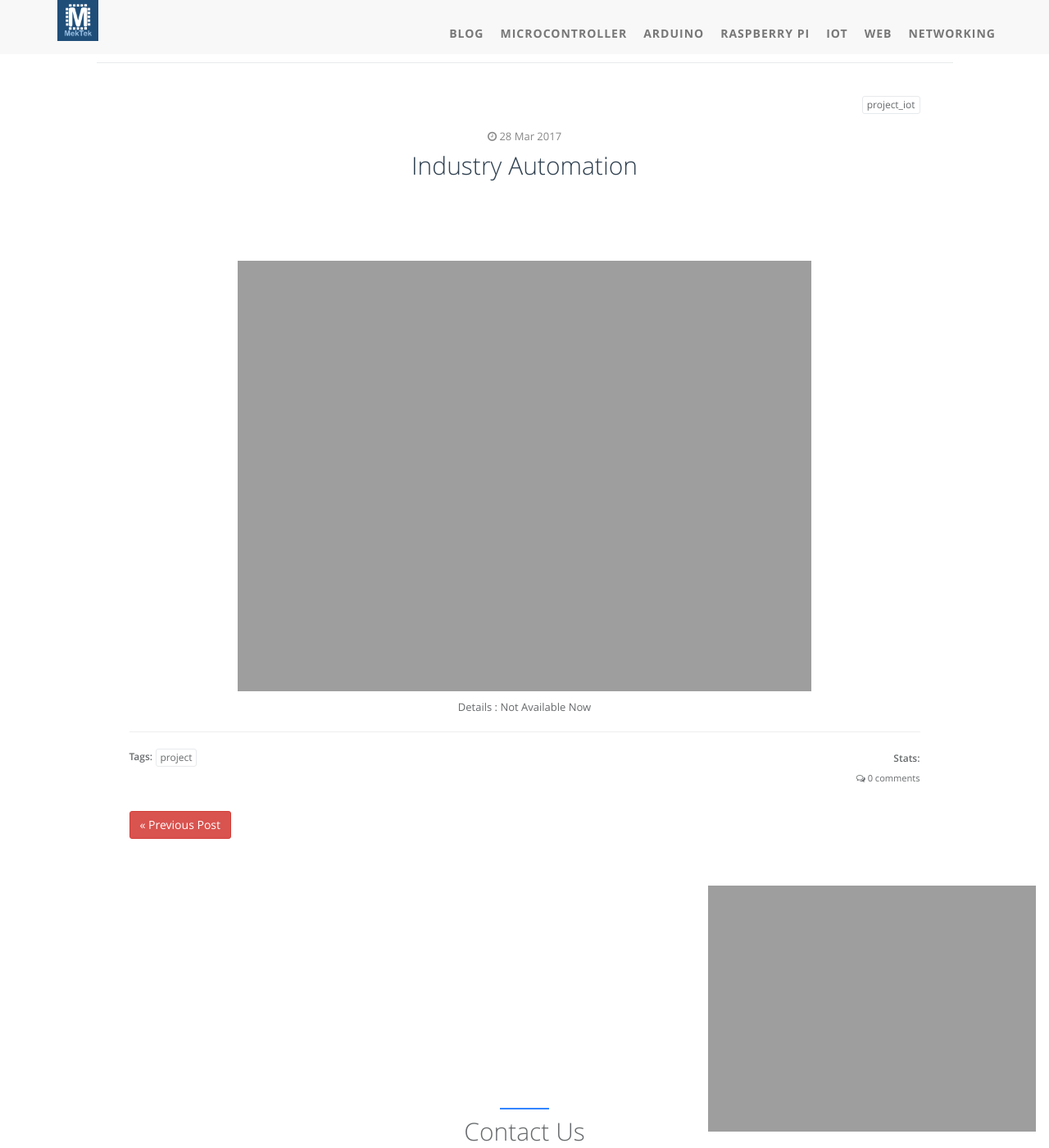
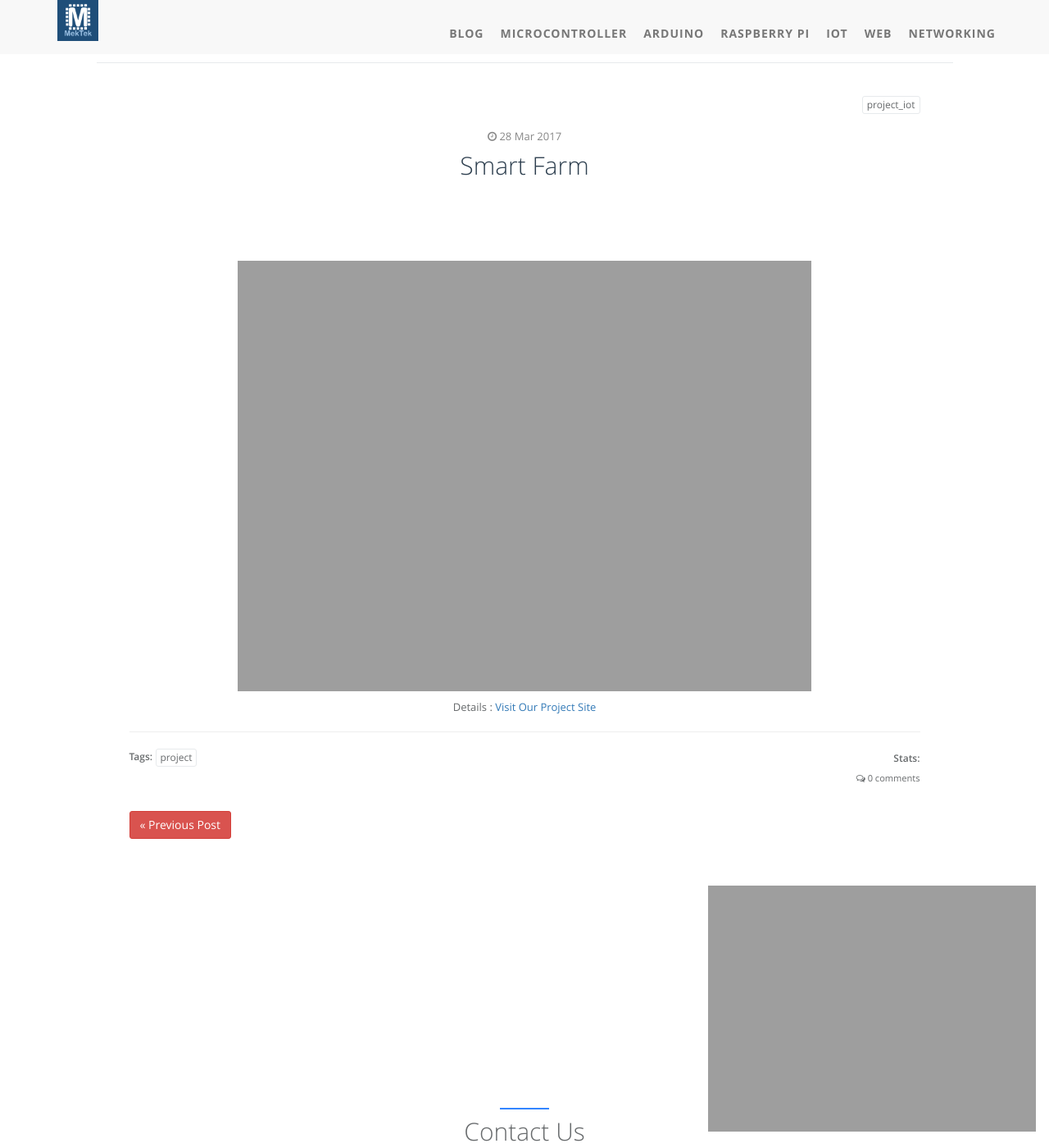
Before and after one commit to takiuddinahmed/mektekbd.github.io, a Jekyll site: the page built from _posts/project_iot/2017-03-28-Industry Automation.md, in a window 1280 px wide and 1400 px high. Shown: the whole window at 82% size. Built offline with Jekyll 4.4.1, drawn with Linux system fonts in a browser that asks for light colours; nearby versions of some CDN libraries; library files that are not in the unit come from our copies; comment, search, counter and statistics services are not loaded.

Commit message:
Update 2017-03-28-Industry Automation.md

```diff
--- a/_posts/project_iot/2017-03-28-Industry Automation.md
+++ b/_posts/project_iot/2017-03-28-Industry Automation.md
@@ -1,6 +1,6 @@
 ---
 layout: post
-title:  "Industry Automation"
+title:  "Smart Farm"
 date:   2017-03-28
 desc: "test"
 keywords: "mektek"
@@ -12,6 +12,6 @@ icon: icon-html
 
 
    <!-- ![edit]({{ site.img_path }}/3steps/edit.gif) -->
-	<center><img src="{{ site.img_path }}/in.gif" width="700px" height="600px"><center>
+	<center><img src="{{ site.img_path }}/farm.jpg" width="700px" height="600px"><center>
 
-<center>Details : Not Available Now</center>
+<center>Details : <a href="khamarbari.mektekbd.com">Visit Our Project Site</a></center>
```
